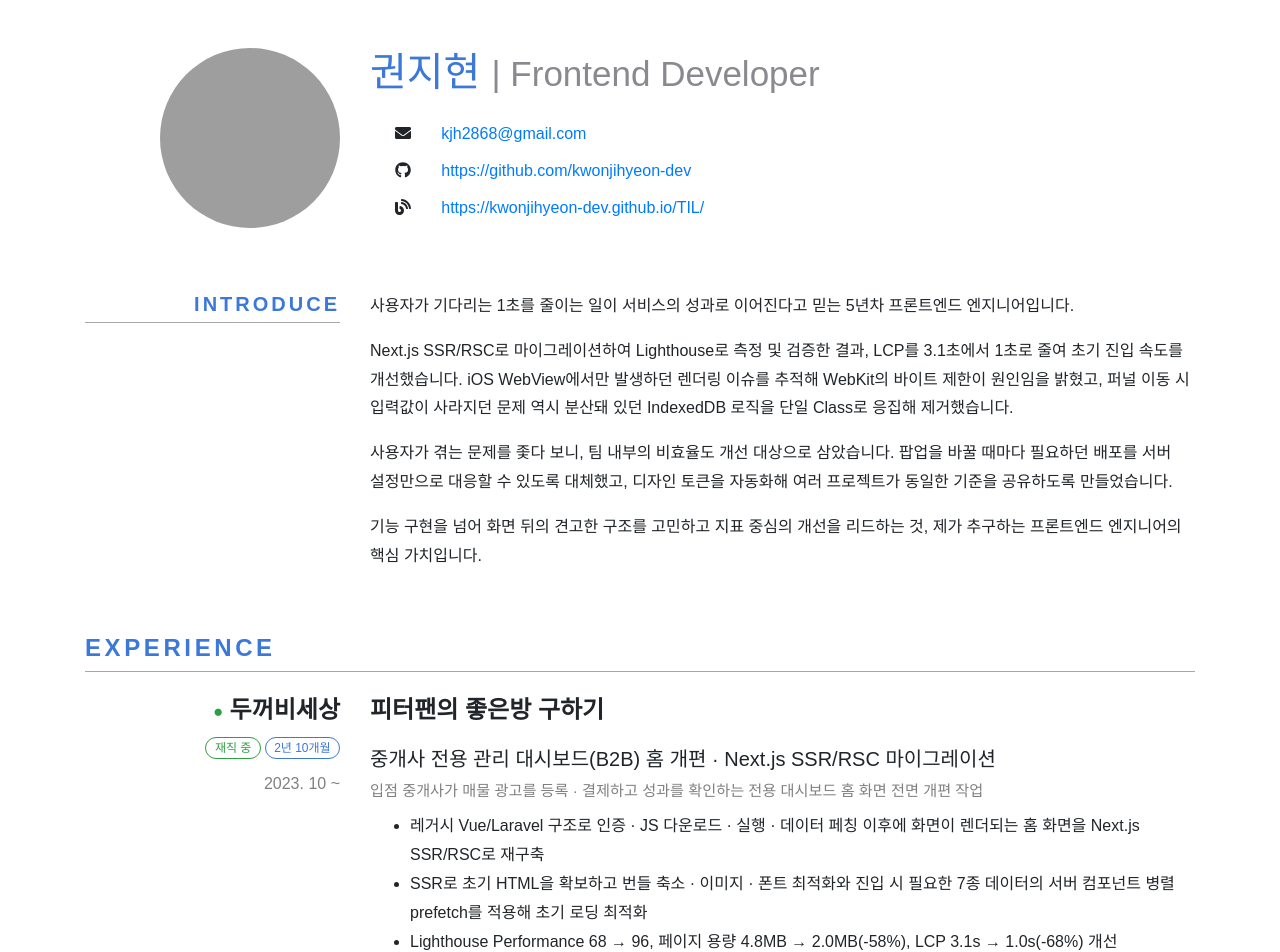
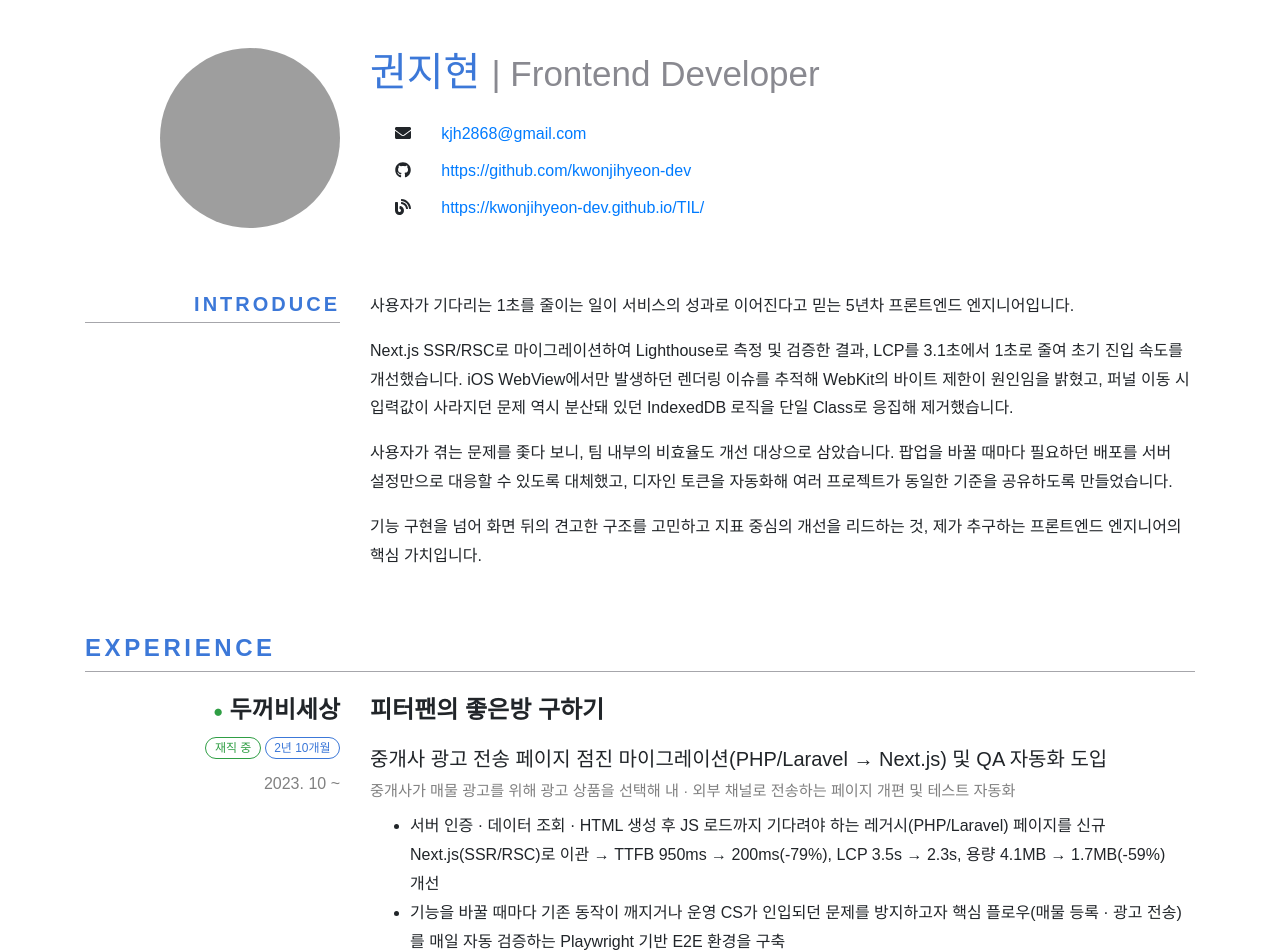
Before and after one commit to kwonjihyeon-dev/kwonjihyeon-dev.github.io, a Next.js app: page / in a window 1280 px wide. Shown: the top 952 px of the page. Built offline with nearby package versions, Linux system fonts and the light colour scheme; grey boxes are pictures that could not be loaded; a web font is replaced by a local one.

Commit message:
26.08.04 update resume - 광고 전송 작업 추가

```diff
--- a/payload/experience.ts
+++ b/payload/experience.ts
@@ -8,6 +8,18 @@ const experience: IExperience.Payload = {
       project: '피터팬의 좋은방 구하기',
       startedAt: '2023-10',
       positions: [
+        {
+          title:
+            '중개사 광고 전송 페이지 점진 마이그레이션(PHP/Laravel → Next.js) 및 QA 자동화 도입',
+          subtitle:
+            '중개사가 매물 광고를 위해 광고 상품을 선택해 내 · 외부 채널로 전송하는 페이지 개편 및 테스트 자동화',
+          descriptions: [
+            '서버 인증 · 데이터 조회 · HTML 생성 후 JS 로드까지 기다려야 하는 레거시(PHP/Laravel) 페이지를 신규 Next.js(SSR/RSC)로 이관 → **TTFB 950ms → 200ms(-79%), LCP 3.5s → 2.3s, 용량 4.1MB → 1.7MB(-59%)** 개선',
+            '기능을 바꿀 때마다 기존 동작이 깨지거나 운영 CS가 인입되던 문제를 방지하고자 핵심 플로우(매물 등록 · 광고 전송)를 매일 자동 검증하는 Playwright 기반 E2E 환경을 구축',
+            '광고 전송 시 사용자가 입력하는 조건들의 조합을 E2E만으로는 모두 검증할 수 없어, **단위 · 통합 테스트(Vitest, 179케이스)를 설계 · 작성**해 정책 변경 시 회귀를 코드 레벨에서 방어',
+          ],
+          skill: ['Next.js', 'TypeScript', 'Playwright', 'Vitest'],
+        },
         {
           title: '중개사 전용 관리 대시보드(B2B) 홈 개편 · Next.js SSR/RSC 마이그레이션',
           subtitle:
```
